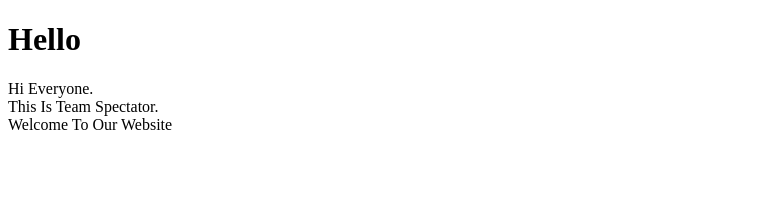
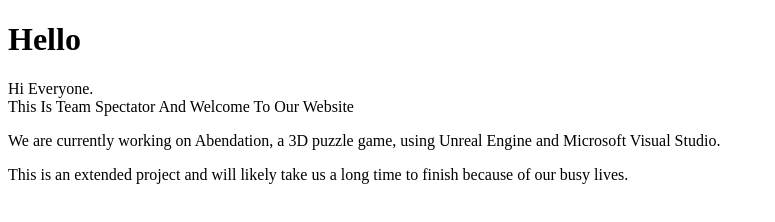
Before and after one commit to Team-Spectator/about-Team-Spectatoe, a plain HTML site: page Index.html in a window 1280 px wide. Shown: the whole page, without its empty margins (0-775 px from the left). Drawn offline with Linux system fonts and the light colour scheme.

Commit message:
Update Index.html

```diff
--- a/Index.html
+++ b/Index.html
@@ -7,6 +7,8 @@
   </head>
   <body>
    <h1> Hello </h1>
-    <p>Hi Everyone. <br>This Is Team Spectator. <br> Welcome To Our Website</p>
+    <p>Hi Everyone. <br>This Is Team Spectator And Welcome To Our Website</p>
+    <p>We are currently working on Abendation, a 3D puzzle game, using Unreal Engine and Microsoft Visual Studio.<br></p>
+    <p>This is an extended project and will likely take us a long time to finish because of our busy lives.<br></p>
   </body>
 </html>
```
